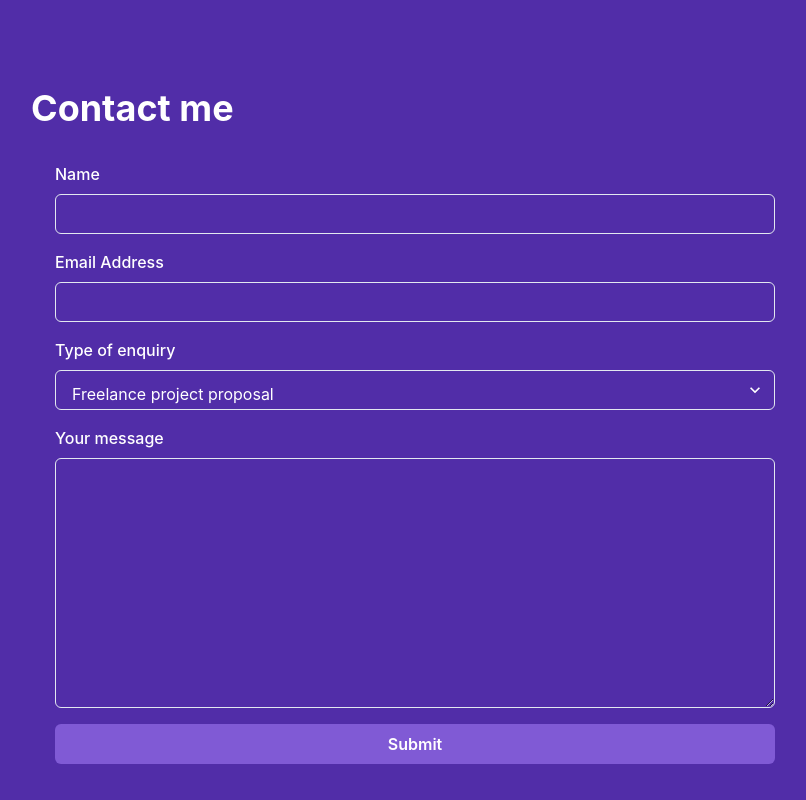
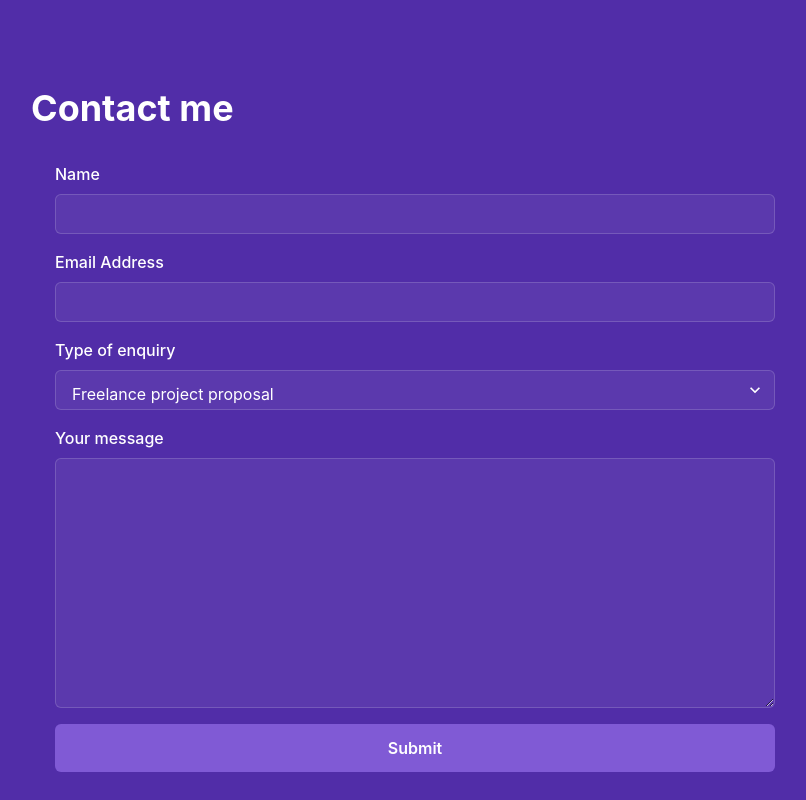
Before and after one commit to huzaifa-frontend/react-portfolio-practice, a React (Create React App) app: page / in a window 1280 px wide. Shown: the part 1920-2720 px from the top of the page, without its empty margins (97-903 px from the left). Built offline with nearby package versions, Linux system fonts and the light colour scheme.

Commit message:
Update ContactMeSection.js

```diff
--- a/src/components/ContactMeSection.js
+++ b/src/components/ContactMeSection.js
@@ -11,15 +11,34 @@ import {
   Select,
   Textarea,
   VStack,
+  useBreakpointValue,
 } from "@chakra-ui/react";
+import { motion } from "framer-motion";
 import * as Yup from "yup";
 import FullScreenSection from "./FullScreenSection";
 import useSubmit from "../hooks/useSubmit";
 import { useAlertContext } from "../context/alertContext";
 
+const MotionBox = motion(Box);
+const MotionVStack = motion(VStack);
+
 const ContactMeSection = () => {
   const { isLoading, response, submit } = useSubmit();
   const { onOpen } = useAlertContext();
+
+  // Responsive values
+  const containerWidth = useBreakpointValue({
+    base: "90%",
+    sm: "85%",
+    md: "80%",
+    lg: "1024px"
+  });
+  const containerPadding = useBreakpointValue({
+    base: 4,
+    sm: 6,
+    md: 8,
+    lg: 32
+  });
 
   useEffect(() => {
     if (response) {
@@ -48,6 +67,38 @@ const ContactMeSection = () => {
     }),
   });
 
+  const containerVariants = {
+    hidden: { opacity: 0, y: 50 },
+    visible: {
+      opacity: 1,
+      y: 0,
+      transition: {
+        duration: 0.6,
+        staggerChildren: 0.1
+      }
+    }
+  };
+
+  const itemVariants = {
+    hidden: { opacity: 0, x: -20 },
+    visible: {
+      opacity: 1,
+      x: 0,
+      transition: { duration: 0.4 }
+    }
+  };
+
+  const buttonVariants = {
+    hover: {
+      scale: 1.05,
+      transition: { duration: 0.2 }
+    },
+    tap: {
+      scale: 0.98,
+      transition: { duration: 0.1 }
+    }
+  };
+
   return (
     <FullScreenSection
       isDarkBackground
@@ -55,25 +106,64 @@ const ContactMeSection = () => {
       py={16}
       spacing={8}
     >
-      <VStack w="1024px" p={32} alignItems="flex-start">
-        <Heading as="h1" id="contactme-section">Contact me</Heading>
-        <Box p={6} rounded="md" w="100%">
+      <MotionVStack
+        w={containerWidth}
+        p={containerPadding}
+        alignItems="flex-start"
+        variants={containerVariants}
+        initial="hidden"
+        whileInView="visible"
+        viewport={{ once: true, amount: 0.3 }}
+      >
+        <motion.div variants={itemVariants}>
+          <Heading
+            as="h1"
+            id="contactme-section"
+            fontSize={{ base: "2xl", md: "3xl", lg: "4xl" }}
+            textAlign={{ base: "center", md: "left" }}
+            w="100%"
+          >
+            Contact me
+          </Heading>
+        </motion.div>
+
+        <MotionBox
+          p={{ base: 4, md: 6 }}
+          rounded="md"
+          w="100%"
+          variants={itemVariants}
+          whileHover={{ y: -2 }}
+          transition={{ duration: 0.2 }}
+        >
           <form onSubmit={formik.handleSubmit}>
-            <VStack spacing={4}>
+            <VStack spacing={{ base: 3, md: 4 }}>
+              <motion.div style={{ width: "100%" }} variants={itemVariants}>
                 <FormControl isInvalid={formik.touched.firstName && formik.errors.firstName}>
-                <FormLabel htmlFor="firstName">Name</FormLabel>
+                  <FormLabel htmlFor="firstName" fontSize={{ base: "sm", md: "md" }}>
+                    Name
+                  </FormLabel>
                   <Input
                     id="firstName"
                     name="firstName"
                     onChange={formik.handleChange}
                     onBlur={formik.handleBlur}
                     value={formik.values.firstName}
+                    bg="whiteAlpha.100"
+                    border="1px solid"
+                    borderColor="whiteAlpha.300"
+                    _hover={{ borderColor: "whiteAlpha.500" }}
+                    _focus={{ borderColor: "purple.300", boxShadow: "0 0 0 1px #D8B4FE" }}
+                    fontSize={{ base: "sm", md: "md" }}
                   />
                   <FormErrorMessage>{formik.errors.firstName}</FormErrorMessage>
                 </FormControl>
+              </motion.div>
 
+              <motion.div style={{ width: "100%" }} variants={itemVariants}>
                 <FormControl isInvalid={formik.touched.email && formik.errors.email}>
-                <FormLabel htmlFor="email">Email Address</FormLabel>
+                  <FormLabel htmlFor="email" fontSize={{ base: "sm", md: "md" }}>
+                    Email Address
+                  </FormLabel>
                   <Input
                     id="email"
                     name="email"
@@ -81,44 +171,87 @@ const ContactMeSection = () => {
                     onChange={formik.handleChange}
                     onBlur={formik.handleBlur}
                     value={formik.values.email}
+                    bg="whiteAlpha.100"
+                    border="1px solid"
+                    borderColor="whiteAlpha.300"
+                    _hover={{ borderColor: "whiteAlpha.500" }}
+                    _focus={{ borderColor: "purple.300", boxShadow: "0 0 0 1px #D8B4FE" }}
+                    fontSize={{ base: "sm", md: "md" }}
                   />
                   <FormErrorMessage>{formik.errors.email}</FormErrorMessage>
                 </FormControl>
+              </motion.div>
 
+              <motion.div style={{ width: "100%" }} variants={itemVariants}>
                 <FormControl>
-                <FormLabel htmlFor="type">Type of enquiry</FormLabel>
+                  <FormLabel htmlFor="type" fontSize={{ base: "sm", md: "md" }}>
+                    Type of enquiry
+                  </FormLabel>
                   <Select
                     id="type"
                     name="type"
                     onChange={formik.handleChange}
                     value={formik.values.type}
+                    bg="whiteAlpha.100"
+                    border="1px solid"
+                    borderColor="whiteAlpha.300"
+                    _hover={{ borderColor: "whiteAlpha.500" }}
+                    _focus={{ borderColor: "purple.300", boxShadow: "0 0 0 1px #D8B4FE" }}
+                    fontSize={{ base: "sm", md: "md" }}
                   >
                     <option value="hireMe">Freelance project proposal</option>
                     <option value="openSource">Open source consultancy session</option>
                     <option value="other">Other</option>
                   </Select>
                 </FormControl>
+              </motion.div>
 
+              <motion.div style={{ width: "100%" }} variants={itemVariants}>
                 <FormControl isInvalid={formik.touched.comment && formik.errors.comment}>
-                <FormLabel htmlFor="comment">Your message</FormLabel>
+                  <FormLabel htmlFor="comment" fontSize={{ base: "sm", md: "md" }}>
+                    Your message
+                  </FormLabel>
                   <Textarea
                     id="comment"
                     name="comment"
-                  height={250}
+                    height={{ base: 150, md: 200, lg: 250 }}
                     onChange={formik.handleChange}
                     onBlur={formik.handleBlur}
                     value={formik.values.comment}
+                    bg="whiteAlpha.100"
+                    border="1px solid"
+                    borderColor="whiteAlpha.300"
+                    _hover={{ borderColor: "whiteAlpha.500" }}
+                    _focus={{ borderColor: "purple.300", boxShadow: "0 0 0 1px #D8B4FE" }}
+                    fontSize={{ base: "sm", md: "md" }}
                   />
                   <FormErrorMessage>{formik.errors.comment}</FormErrorMessage>
                 </FormControl>
+              </motion.div>
 
-              <Button type="submit" colorScheme="purple" width="full" isLoading={isLoading}>
+              <motion.div
+                style={{ width: "100%" }}
+                variants={itemVariants}
+                whileHover="hover"
+                whileTap="tap"
+              >
+                <Button
+                  as={motion.button}
+                  type="submit"
+                  colorScheme="purple"
+                  width="full"
+                  isLoading={isLoading}
+                  variants={buttonVariants}
+                  size={{ base: "md", md: "lg" }}
+                  fontSize={{ base: "sm", md: "md" }}
+                >
                   Submit
                 </Button>
+              </motion.div>
             </VStack>
           </form>
-        </Box>
-      </VStack>
+        </MotionBox>
+      </MotionVStack>
     </FullScreenSection>
   );
 };
```
Lines whose indentation alone changed are shown as unchanged.
